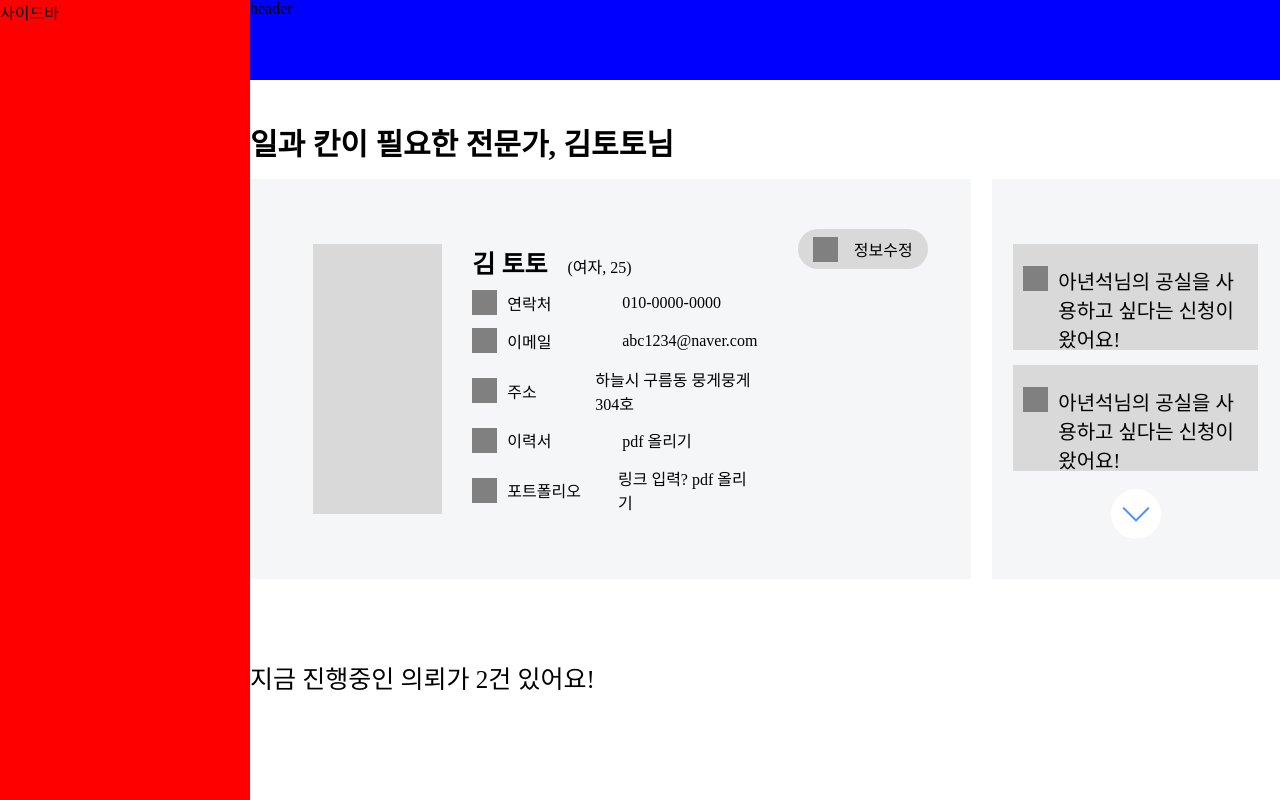
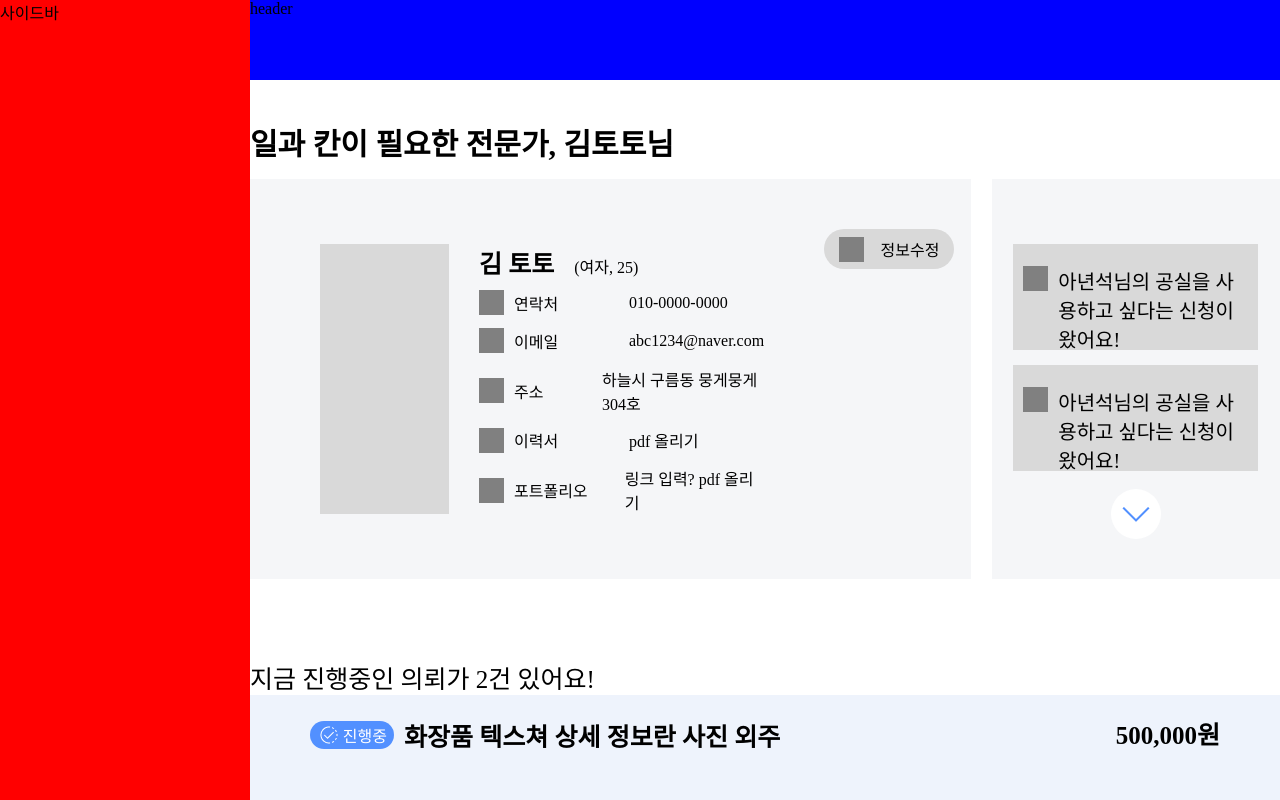
Before and after one commit to cryingdryice/ILKAN-web, a React (Vite) app: page /main/myPage in a window 1280 px wide. Built offline with nearby package versions, Linux system fonts and the light colour scheme; the HTML template or start-up script is replaced by a standard one.

Commit message:
fix: 일정한 디자인 유지를 위해 profile.module.css 수정

```diff
--- a/src/components/ProgressingWork.tsx
+++ b/src/components/ProgressingWork.tsx
@@ -1,4 +1,5 @@
 import progressingWorkStyle from "../css/components/progressingWork.module.css";
+import checkImg from "../assets/check.png";
 
 export default function ProgressingWork() {
   return (
@@ -7,9 +8,19 @@ export default function ProgressingWork() {
         <span>지금 진행중인 의뢰가 2건 있어요!</span>
       </div>
       <div className={progressingWorkStyle.body}>
-        <div className={progressingWorkStyle.top}>
-          <div className={progressingWorkStyle.checkDiv}></div>
-          <div className={progressingWorkStyle.priceDiv}></div>
+        <div className={progressingWorkStyle.topDiv}>
+          <div className={progressingWorkStyle.checkAndTitleDiv}>
+            <div className={progressingWorkStyle.checkDiv}>
+              <img src={checkImg} />
+              <span>진행중</span>
+            </div>
+            <div className={progressingWorkStyle.titleDiv}>
+              <span>화장품 텍스쳐 상세 정보란 사진 외주 </span>
+            </div>
+          </div>
+          <div className={progressingWorkStyle.priceDiv}>
+            <span>500,000원</span>
+          </div>
         </div>
         <div className={progressingWorkStyle.contentDiv}></div>
       </div>
--- a/src/css/components/profile.module.css
+++ b/src/css/components/profile.module.css
@@ -1,5 +1,6 @@
-/* .profileContainer {
-} */
+.profileContainer {
+  width: 100%;
+}
 .profileHeader {
   margin-bottom: 15px;
 }
@@ -18,7 +19,7 @@
   height: 400px;
   background-color: #f5f6f8;
   display: flex;
-  justify-content: center;
+  /* justify-content: center; */
   align-items: center;
 }
 .leftInner {
@@ -28,6 +29,7 @@
   position: relative;
   display: flex;
   align-items: center;
+  margin-left: 70px;
 }
 
 .editContent {
@@ -48,7 +50,7 @@
   /* background-color: green; */
   height: 90%;
   width: 70%;
-  margin-left: 20px;
+  /* margin-left: 20px; */
   display: flex;
   flex-direction: row;
 }
--- a/src/css/components/progressingWork.module.css
+++ b/src/css/components/progressingWork.module.css
@@ -1,7 +1,59 @@
-.headerDiv {
+.container {
   margin-top: 80px;
+  width: 100%;
 }
 
 .headerDiv span {
   font-size: 25px;
 }
+
+.body {
+  width: 100%;
+  height: 200px;
+  background-color: #eef3fc;
+  display: flex;
+  flex-direction: column;
+}
+
+.topDiv {
+  padding: 20px 60px;
+  flex: 1;
+  display: flex;
+  justify-content: space-between;
+  /* background-color: blue; */
+}
+.checkAndTitleDiv {
+  display: flex;
+  flex-direction: row;
+  height: 40px;
+  align-items: center;
+}
+.checkDiv {
+  display: flex;
+  flex-direction: row;
+  background-color: #5290ff;
+  border-radius: 100px;
+  width: 70px;
+  height: 28px;
+  align-items: center;
+  padding: 0 7px;
+  justify-content: space-between;
+  margin-right: 10px;
+}
+.checkDiv span {
+  color: white;
+  font-weight: lighter;
+}
+.titleDiv span {
+  font-size: 25px;
+  font-weight: 600;
+}
+
+.priceDiv span {
+  font-size: 25px;
+  font-weight: bold;
+}
+.contentDiv {
+  flex: 2;
+  /* background-color: red; */
+}
```
Also changed, not shown: src/assets/check.png (added).
